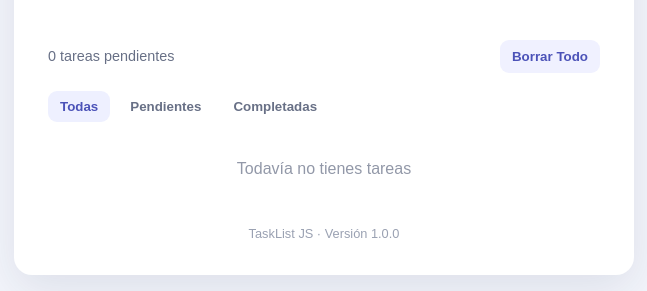
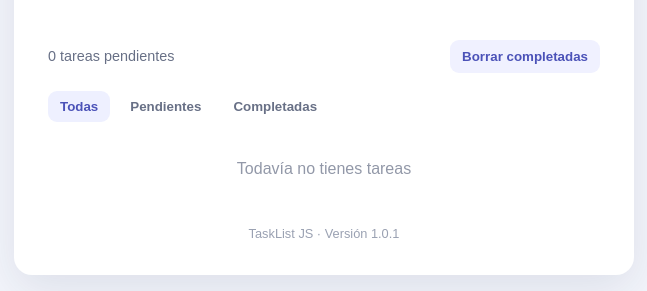
Before and after one commit to Luisxg10/TaskList-JS, a website: page index.html in a window 1280 px wide. Shown: the part 362-653 px from the top of the page, without its empty margins (316-963 px from the left). Drawn offline with Linux system fonts and the light colour scheme.

Commit message:
Publicar actualización 1.0.1

```diff
--- a/index.html
+++ b/index.html
@@ -22,7 +22,7 @@
 
     <section class="resumen" aria-label="Resumen de tareas">
       <span id="contador">0 tareas pendientes</span>
-      <button id="limpiar-completadas" class="boton-secundario" type="button">Borrar Todo</button>
+      <button id="limpiar-completadas" class="boton-secundario" type="button">Borrar completadas</button>
     </section>
 
     <nav class="filtros" aria-label="Filtrar tareas">
@@ -33,7 +33,7 @@
 
     <ul id="lista-tareas" aria-label="Lista de tareas"></ul>
     <p id="lista-vacia" class="lista-vacia">Todavía no tienes tareas</p>
-    <footer>TaskList JS · Versión <span id="version-app">1.0.0</span></footer>
+    <footer>TaskList JS · Versión <span id="version-app">1.0.1</span></footer>
   </main>
   <script src="app.js"></script>
 </body>
```
Also changed, not shown: .github/workflows/ci.yml, README.md.
